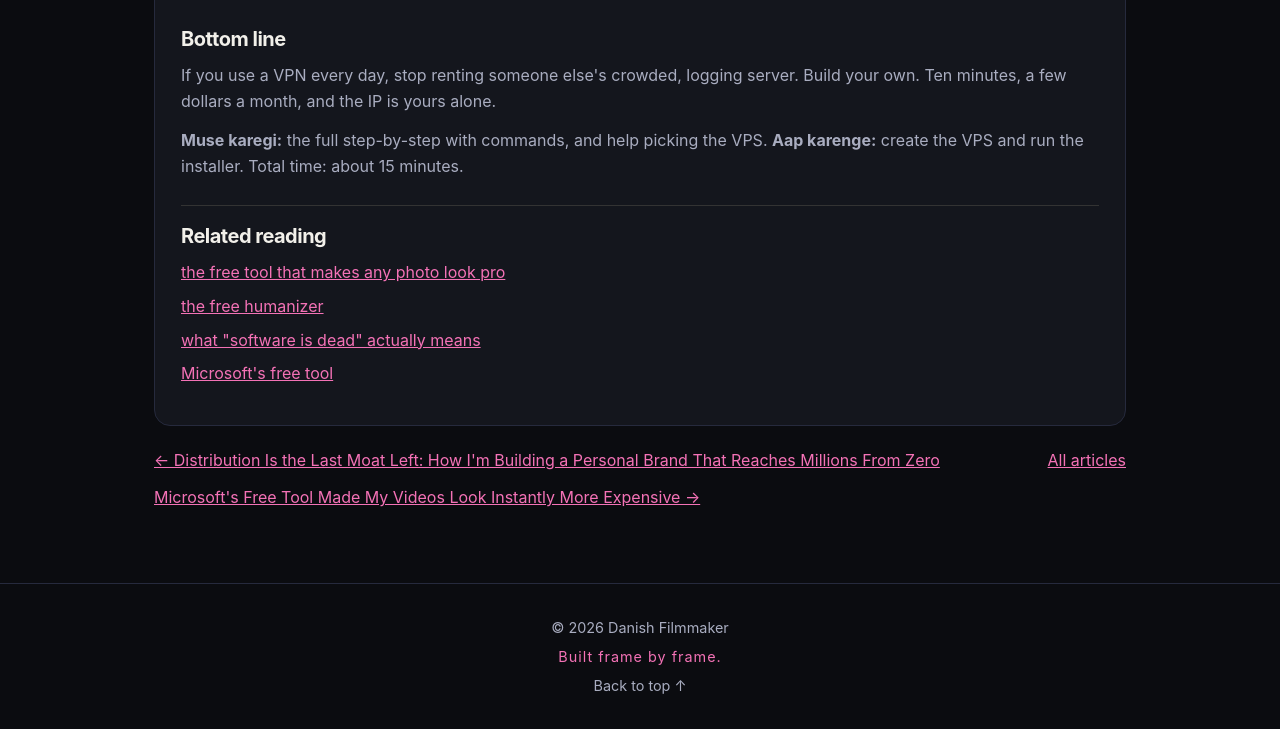
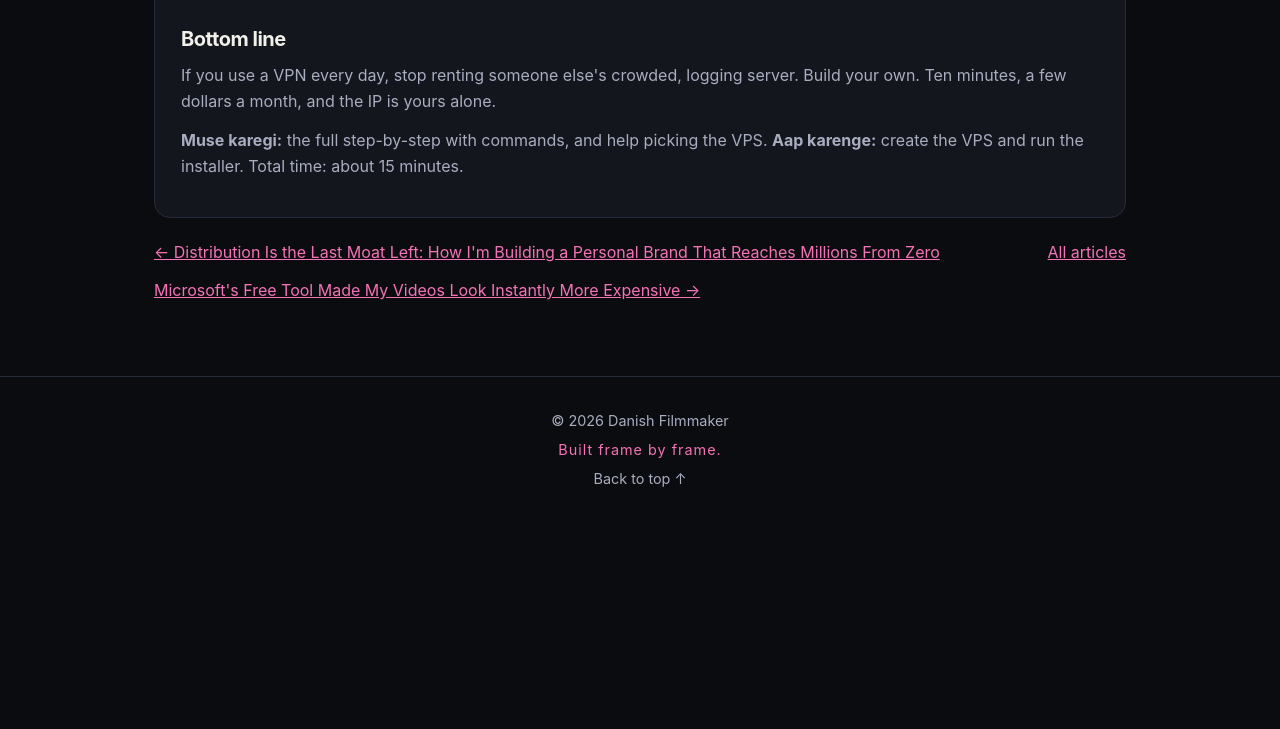
Before and after one commit to Dani-Google/Dani-Google.github.io, a plain HTML site: page blog/wireguard-vpn/index.html in a window 1280 px wide. Shown: the part 1586-2315 px from the top of the page. After the commit the page ends 2108 px from the top, so only its background shows below. Drawn offline with Linux system fonts and the light colour scheme.

Commit message:
Remove Related reading links from blog articles

```diff
--- a/blog/wireguard-vpn/index.html
+++ b/blog/wireguard-vpn/index.html
@@ -87,7 +87,7 @@ chmod +x wireguard-install.sh
 <h2>Bottom line</h2>
 <p>If you use a VPN every day, stop renting someone else&#x27;s crowded, logging server. Build your own. Ten minutes, a few dollars a month, and the IP is yours alone.</p>
 <p><strong>Muse karegi:</strong> the full step-by-step with commands, and help picking the VPS. <strong>Aap karenge:</strong> create the VPS and run the installer. Total time: about 15 minutes.</p>
-<div class="related"><h2>Related reading</h2><ul><li><a href="/blog/photo-fix/">the free tool that makes any photo look pro</a></li><li><a href="/blog/humanizer/">the free humanizer</a></li><li><a href="/blog/software-is-dead/">what "software is dead" actually means</a></li><li><a href="/blog/tokeneconomizer/">Microsoft's free tool</a></li></ul></div>
+
       </div>
     </article>
     <nav class="pager">
```
